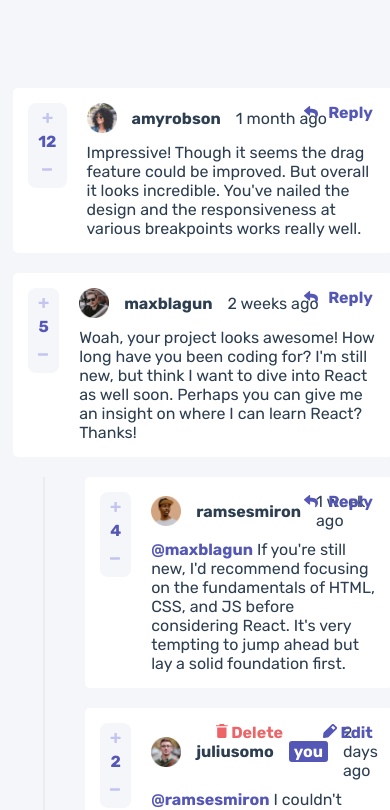
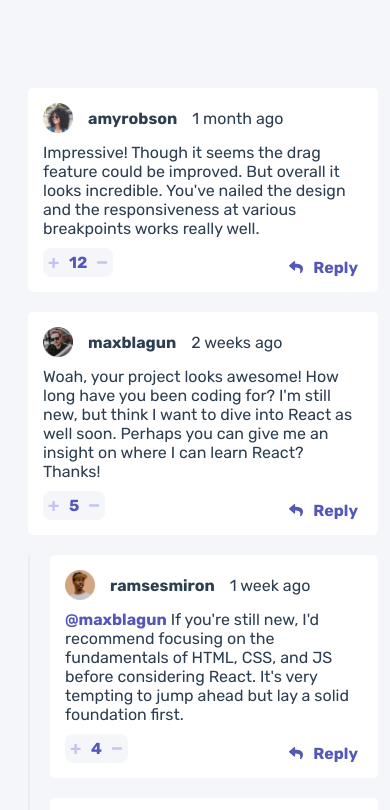
Before and after one commit to slothmast3r/interactive-comment-section, a Vue app: page / in a window 390 px wide. Shown: the top 810 px of the page. Built offline with nearby package versions, Linux system fonts and the light colour scheme.

Commit message:
responsiveness

```diff
--- a/scss/_variables.scss
+++ b/scss/_variables.scss
@@ -9,4 +9,4 @@ $lightGray: hsl(223, 19%, 93%);
 $veryLightGray: hsl(228, 33%, 97%);
 $white: hsl(0, 0%, 100%);
 
-$mobilePhoneWidth: 375px
+$mobilePhoneWidth: 625px
```
